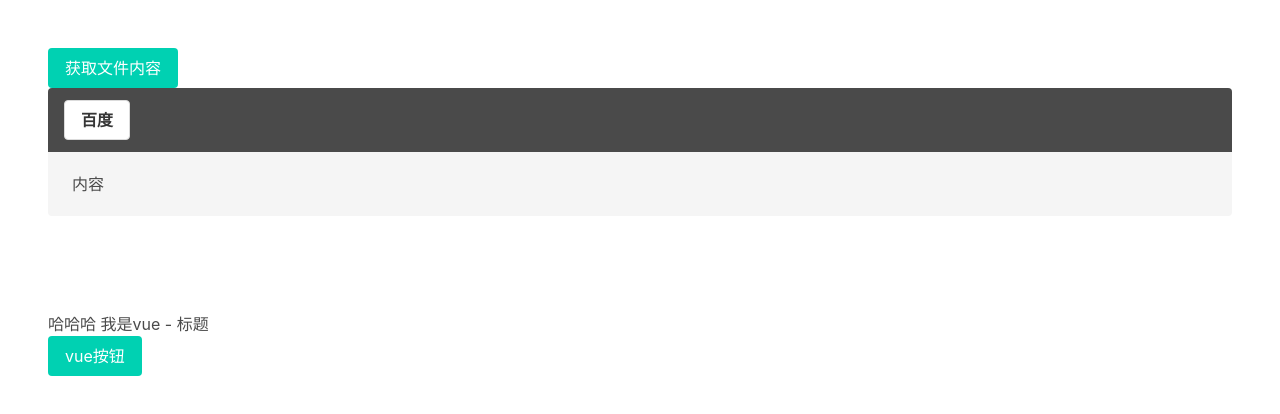
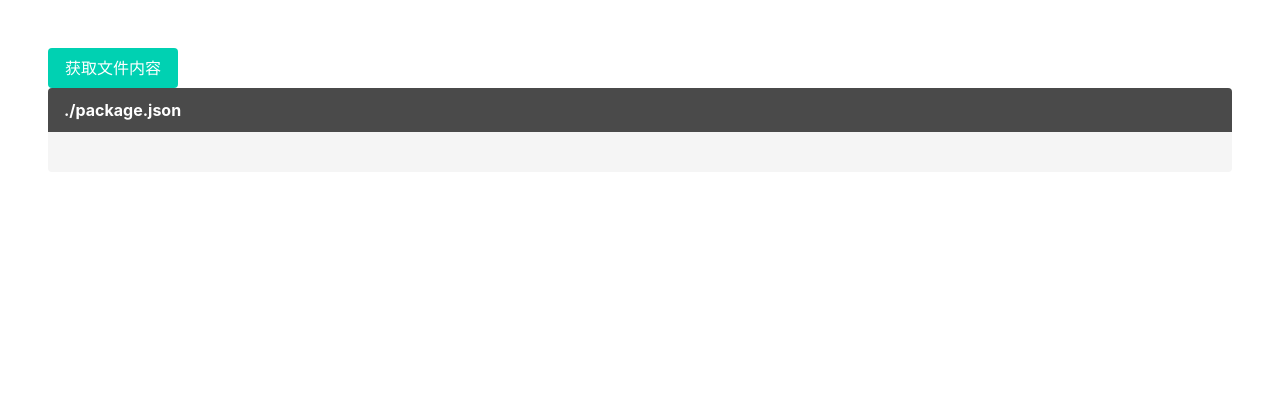
Before and after one commit to a570507855/electtron-ts, a Vue app: page / in a window 1280 px wide. Shown: the top 414 px of the page. Built offline with nearby package versions, Linux system fonts and the light colour scheme.

Commit message:
feat:#在vue中使用node.js的fs模块

```diff
--- a/index.html
+++ b/index.html
@@ -8,19 +8,9 @@
 </head>
 
 <body>
-  <div class="section">
-    <a class="button is-primary" id="btn" ng-click="getFile()">获取文件内容</a>
-    <div class="message">
-      <div class="message-header">
-        <a href="http://www.baidu.com" target="_blank" class="button">百度</a>
-      </div>
-      <div class="message-body">
-        <div>内容</div>
-      </div>
-    </div>
+  <div id="app">
+
   </div>
-
-  <div id="app"></div>
 </body>
 
 </html>
--- a/src/App.vue
+++ b/src/App.vue
@@ -1,8 +1,13 @@
 <template>
   <div id="app">
-    <div class="section is-primary">
-      <p>哈哈哈 我是vue - {{title}}</p>
-      <a @click="onBtnClick" class="button is-primary">vue按钮</a>
+    <div class="section">
+      <a @click="onGetFileContent" class="button is-primary">获取文件内容</a>
+      <div class="message">
+        <div class="message-header">{{fileName}}</div>
+        <div class="message-body">
+          <div>{{fileContent}}</div>
+        </div>
+      </div>
     </div>
   </div>
 </template>
@@ -10,11 +15,16 @@
 <script lang="ts">
 import Vue from 'vue'
 import Component from 'vue-class-component'
+const fs = require('fs')
 @Component
 export default class App extends Vue {
   title: string = '标题'
-  onBtnClick(): void {
-    console.log('按钮点击')
+  fileName: string = './package.json'
+  fileContent: string = ''
+  onGetFileContent(): void {
+    fs.readFile(this.fileName, (err: any, data: Buffer) => {
+      this.fileContent = err ? err : data.toString()
+    })
   }
 }
 </script>
--- a/src/index.ts
+++ b/src/index.ts
@@ -2,6 +2,7 @@ import 'bulma/css/bulma.min.css';
 import 'font-awesome/css/font-awesome.min.css';
 import Vue from 'vue';
 import App from './App.vue';
+require('./vue-test/vue-test')
 
 new Vue({
   render: h => h(App)
--- a/tsconfig.json
+++ b/tsconfig.json
@@ -53,7 +53,8 @@
     // "rootDirs": [],                        /* List of root folders whose combined content represents the structure of the project at runtime. */
     "typeRoots": [
       "./src/shims-vue.d.ts",
-      "./node_modules/vue/types"
+      "./node_modules/vue/types",
+      "./node_modules/@types"
     ],
     /* List of folders to include type definitions from. */
     // "types": [],                           /* Type declaration files to be included in compilation. */
```
Also changed, not shown: package.json (+5 -5 lines).
